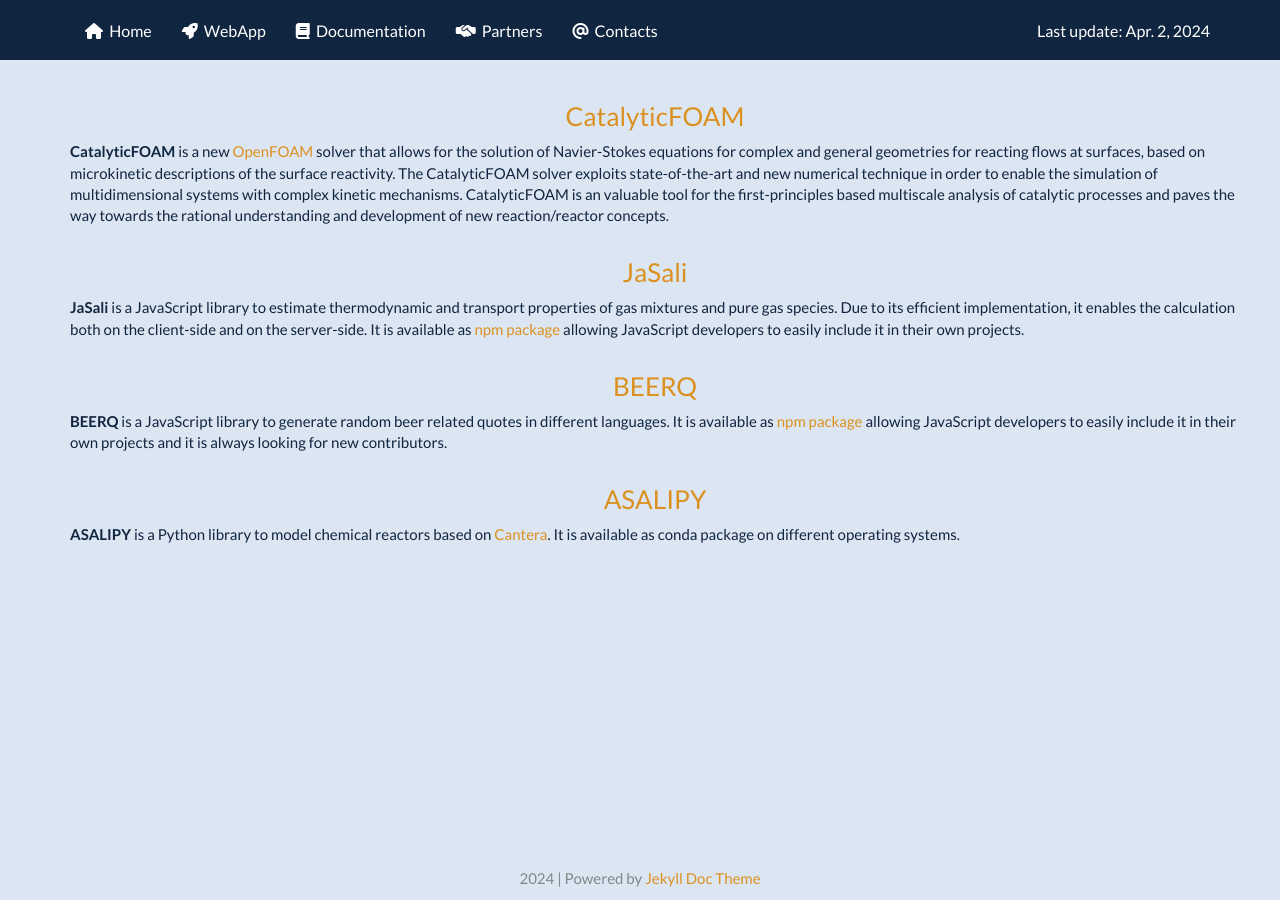
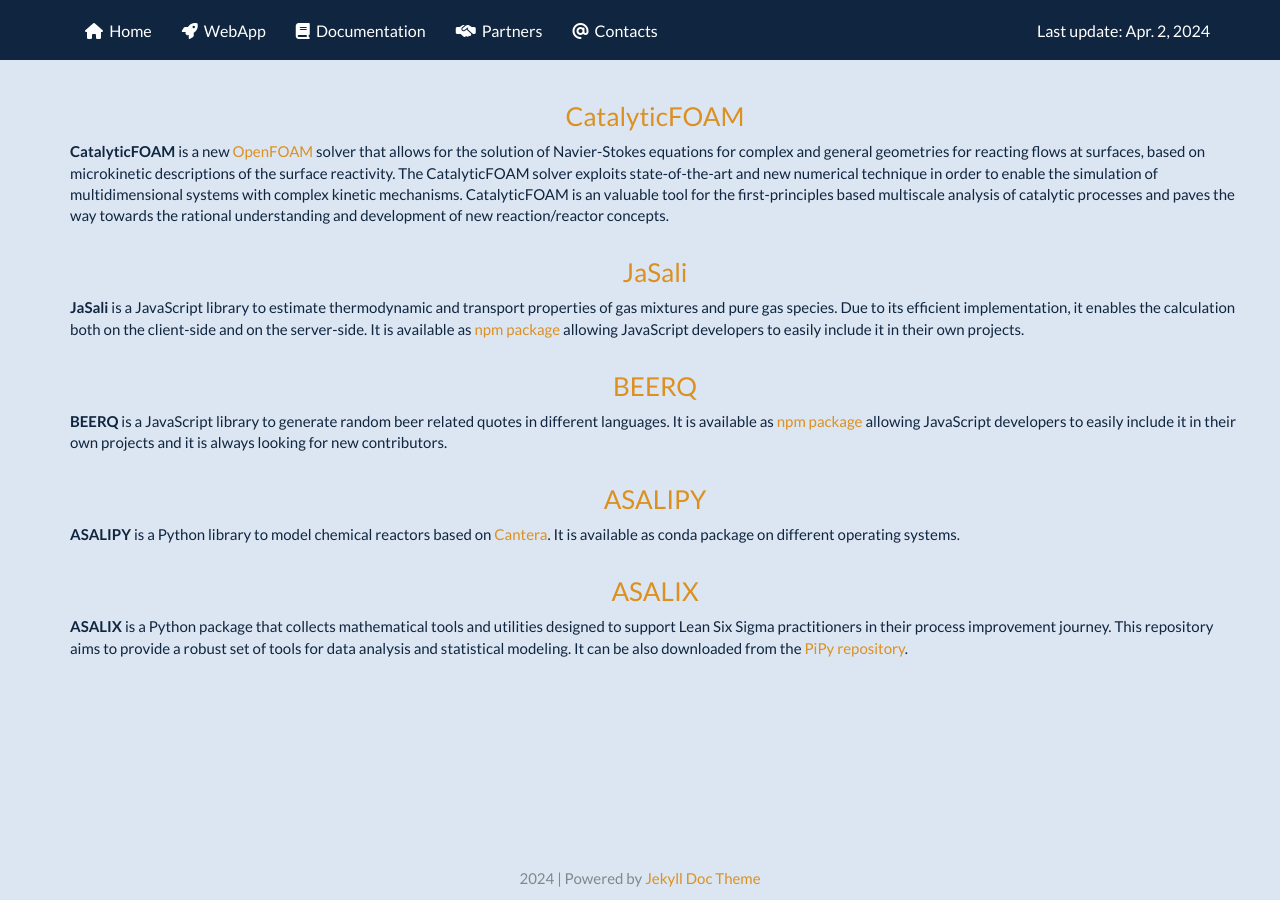
Before and after one commit to srebughini/ASALI, a Jekyll site: the page built from _pages/partners.md, in a window 1280 px wide. Built offline with Jekyll 4.4.1, drawn with Linux system fonts in a browser that asks for light colours; a script that is not in the unit is left out.

Commit message:
Add ASALIX as new partner

```diff
--- a/_pages/partners.md
+++ b/_pages/partners.md
@@ -23,4 +23,9 @@
         <p class="text-left"><b>ASALIPY</b> is a Python library to model chemical reactors based on <a href="https://cantera.org/">Cantera</a>. It is available as conda package on different operating systems.
         </p>
     </div>
+    <div class="row">
+        <h3 class="text-center"><a href="https://github.com/srebughini/ASALIX">ASALIX</a><br></h3>
+        <p class="text-left"><b>ASALIX</b> is a Python package that collects mathematical tools and utilities designed to support Lean Six Sigma practitioners in their process improvement journey. This repository aims to provide a robust set of tools for data analysis and statistical modeling. It can be also downloaded from the <a href="https://pypi.org/project/asalix/">PiPy repository</a>.
+        </p>
+    </div>
 </div>
```
